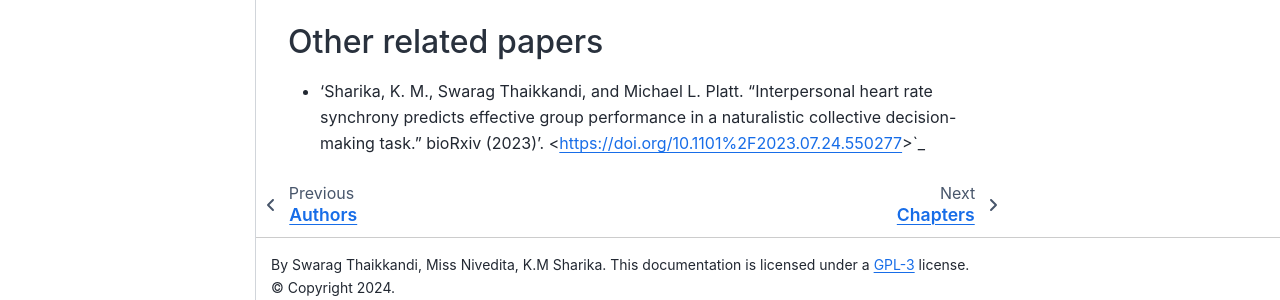
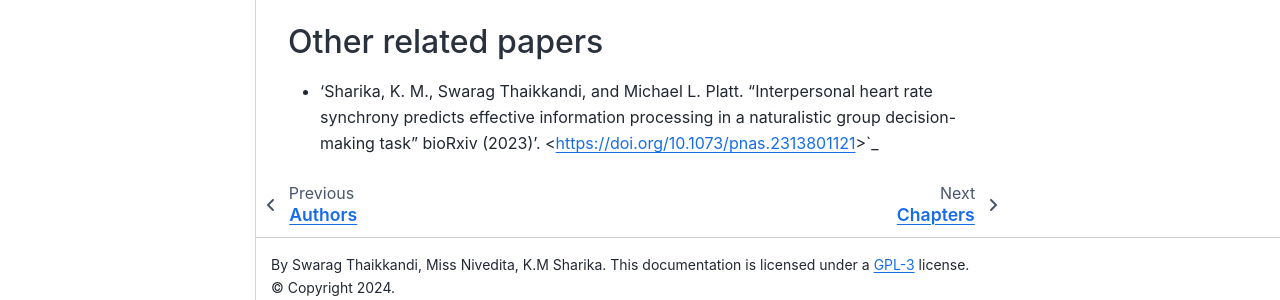
Before and after one commit to SwaragThaikkandi/SMdRQA, a Sphinx documentation site: the page built from docs/cite_us.rst, in a window 1280 px wide and 1057 px high. Shown: the part 742-1042 px from the top of the window. Built offline with Sphinx 7.4.7 and the Sphinx Book theme 1.1.4, drawn with Linux system fonts in a browser that asks for light colours; comment, search, counter and statistics services are not loaded.

Commit message:
Update cite_us.rst

```diff
--- a/docs/cite_us.rst
+++ b/docs/cite_us.rst
@@ -27,4 +27,9 @@ You can cite the **main publication** for *SMdRQA* as follows:
 Other related papers
 ---------------------
 
-- 'Sharika, K. M., Swarag Thaikkandi, and Michael L. Platt. "Interpersonal heart rate synchrony predicts effective group performance in a naturalistic collective decision-making task." bioRxiv (2023)'. <https://doi.org/10.1101%2F2023.07.24.550277>`_
+- 'Sharika, K. M., Swarag Thaikkandi, and Michael L. Platt. "Interpersonal heart rate synchrony predicts effective information processing in a naturalistic group decision-making task" bioRxiv (2023)'. <https://doi.org/10.1073/pnas.2313801121>`_
+
+.. raw:: html
+
+    <script type="text/javascript" src="https://d1bxh8uas1mnw7.cloudfront.net/assets/embed.js"></script>
+    <div class="altmetric-embed" data-badge-type="donut" data-altmetric-id="163407754"></div>
```
